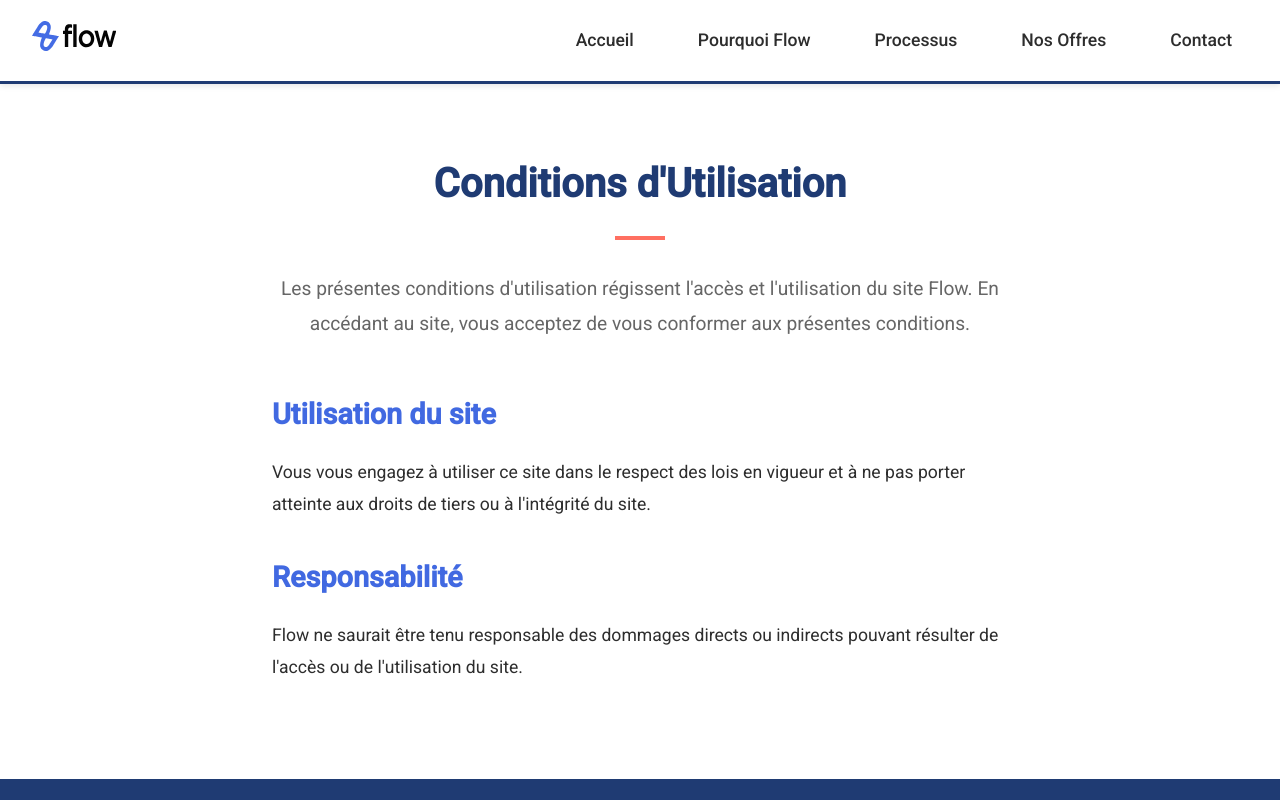
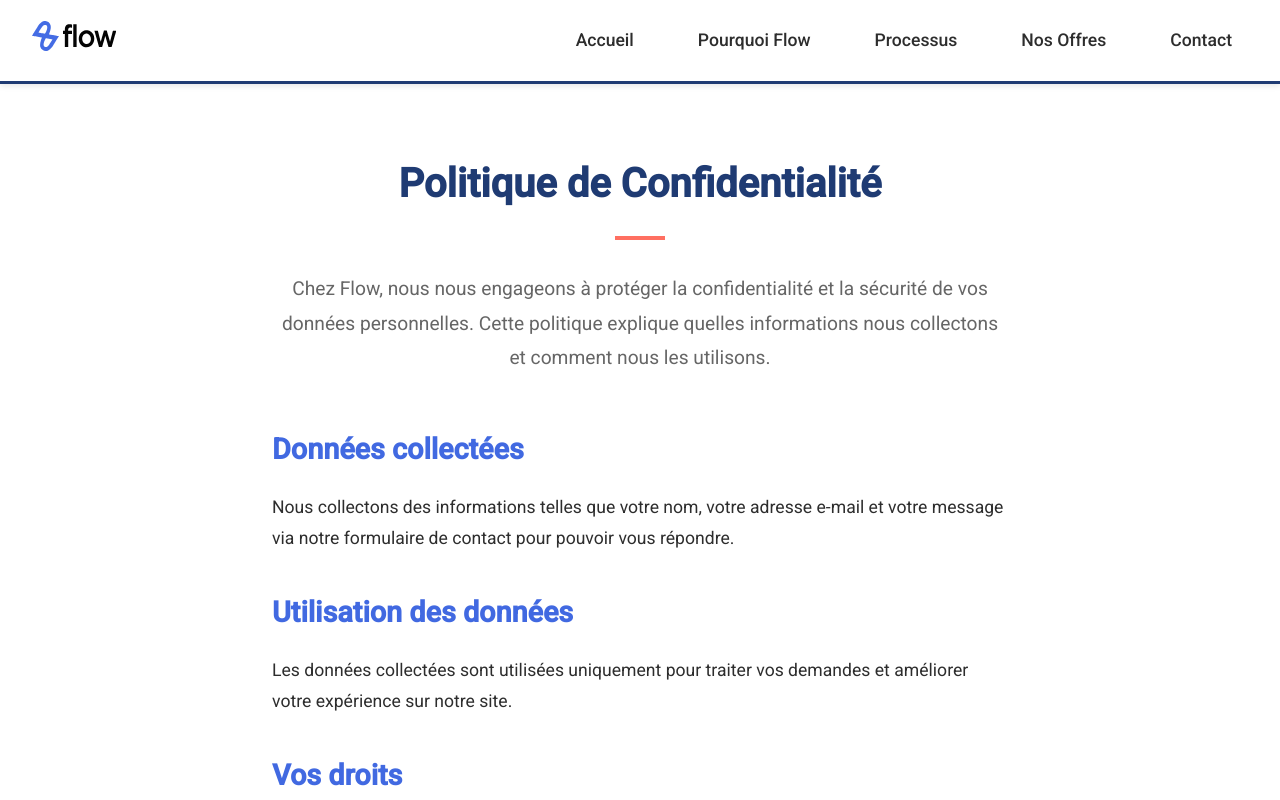
Before and after one commit to FlowAgency99/website, a Next.js app: page /privacy-policy in a window 1280 px wide. Shown: the top 800 px of the page. Built offline with nearby package versions, Linux system fonts and the light colour scheme.

Commit message:
Update page.js

```diff
--- a/src/app/privacy-policy/page.js
+++ b/src/app/privacy-policy/page.js
@@ -1,33 +1,40 @@
 import Head from 'next/head';
 
-export default function TermsOfService() {
+export default function PrivacyPolicy() {
   return (
     <>
       <Head>
-        <title>Conditions d&apos;Utilisation | Flow</title>
-        <meta name="description" content="Conditions d'utilisation du site Flow." />
+        <title>Politique de Confidentialité | Flow</title>
+        <meta name="description" content="Notre politique de confidentialité pour la protection des données personnelles." />
       </Head>
 
-      <div className="terms-container">
-        <h1 className="section-title">Conditions d&apos;Utilisation</h1>
+      <div className="privacy-policy-container">
+        <h1 className="section-title">Politique de Confidentialité</h1>
         <p className="section-description">
-          Les présentes conditions d&apos;utilisation régissent l&apos;accès et l&apos;utilisation du site Flow. En accédant au site, vous acceptez
-          de vous conformer aux présentes conditions.
+          Chez Flow, nous nous engageons à protéger la confidentialité et la sécurité de vos données personnelles. Cette
+          politique explique quelles informations nous collectons et comment nous les utilisons.
         </p>
 
-        <div className="terms-section">
-          <h2>Utilisation du site</h2>
+        <div className="privacy-section">
+          <h2>Données collectées</h2>
           <p>
-            Vous vous engagez à utiliser ce site dans le respect des lois en vigueur et à ne pas porter atteinte aux droits de tiers ou à
-            l&apos;intégrité du site.
+            Nous collectons des informations telles que votre nom, votre adresse e-mail et votre message via notre formulaire de contact
+            pour pouvoir vous répondre.
           </p>
         </div>
 
-        <div className="terms-section">
-          <h2>Responsabilité</h2>
+        <div className="privacy-section">
+          <h2>Utilisation des données</h2>
           <p>
-            Flow ne saurait être tenu responsable des dommages directs ou indirects pouvant résulter de l&apos;accès ou de l&apos;utilisation du
-            site.
+            Les données collectées sont utilisées uniquement pour traiter vos demandes et améliorer votre expérience sur notre site.
+          </p>
+        </div>
+
+        <div className="privacy-section">
+          <h2>Vos droits</h2>
+          <p>
+            Vous avez le droit de demander l&apos;accès, la modification ou la suppression de vos données personnelles en nous contactant
+            via l&apos;adresse e-mail fournie sur la page Contact.
           </p>
         </div>
       </div>
```
